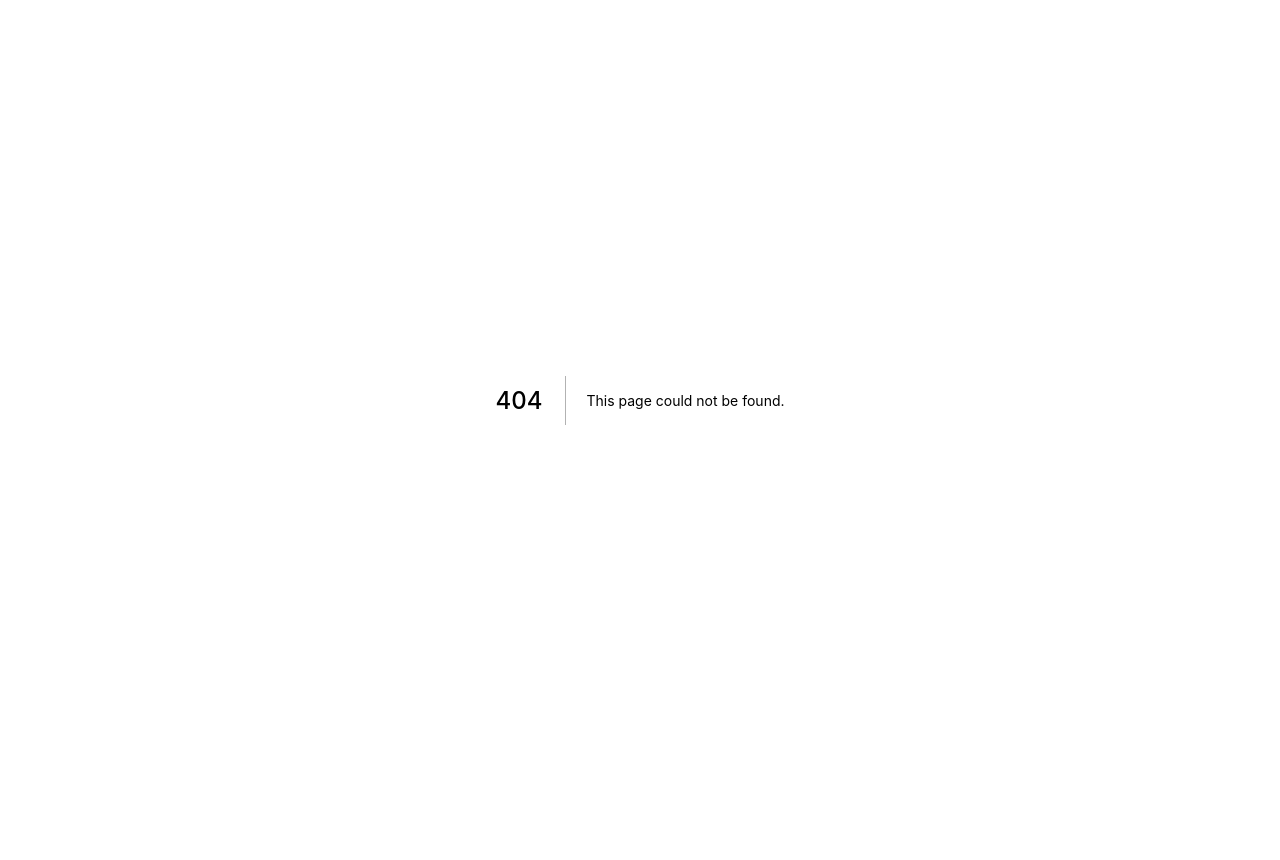
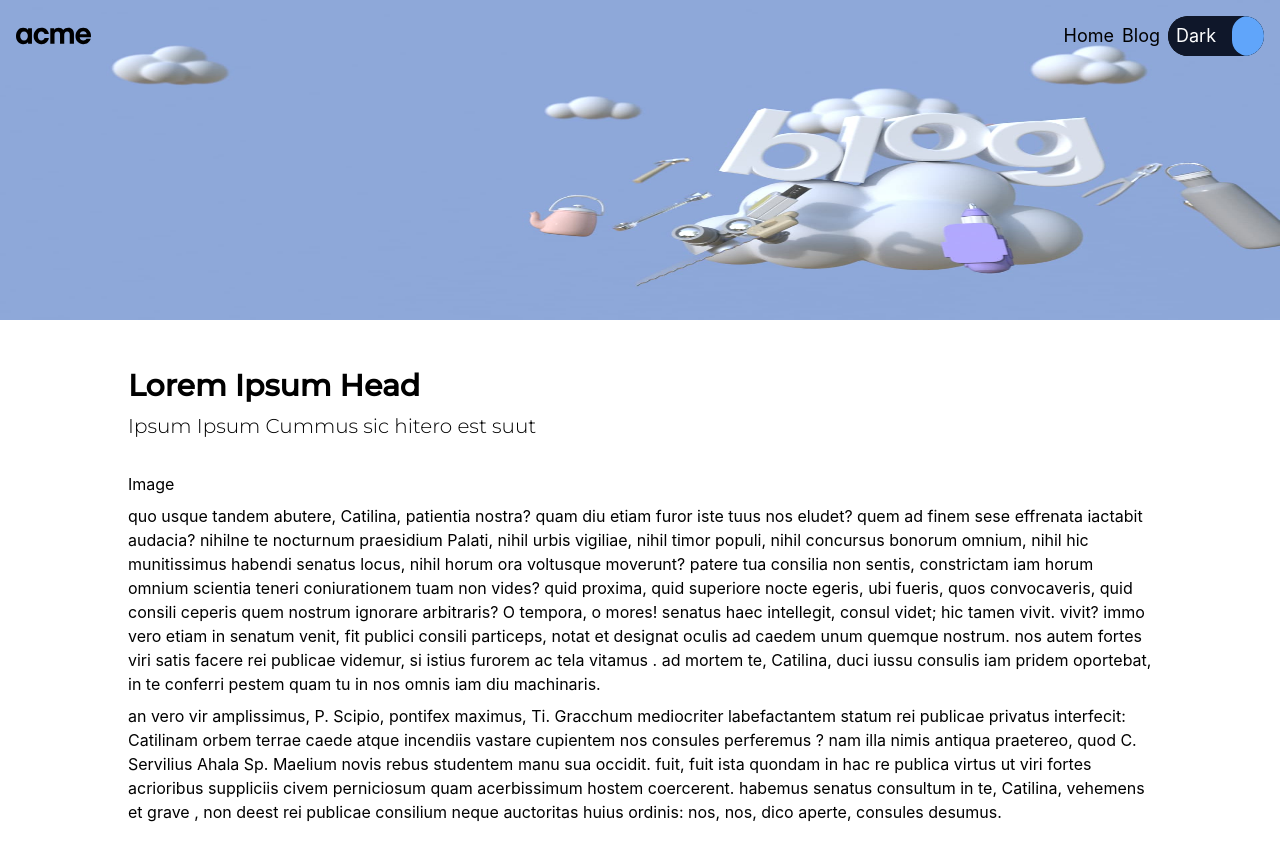
Before and after one commit to Bgallag5/acme, a Next.js app: page /article in a window 1280 px wide. Before the commit this address had no page. Shown: the top 860 px of the page. Before the commit the page ends 800 px from the top, so only its background shows below. Built offline with nearby package versions, Linux system fonts and the light colour scheme; a web font is replaced by a local one.

Commit message:
dark toggle style

```diff
--- a/components/Blog/BlogArticle.js
+++ b/components/Blog/BlogArticle.js
@@ -4,7 +4,7 @@ import Image from "next/image";
 export default function BlogArticle(props) {
   const { title, className, img, id } = props;
   return (
-    <div id={id} className={`bg-slate-100  shadow-md relative w-auto h-auto flex flex-col text-left dark:bg-white rounded ${className} cursor-pointer hover:bg-slate-300`}>
+    <div id={id} className={`bg-slate-100  shadow-md hover:shadow-xl relative w-auto h-auto flex flex-col text-left dark:bg-white rounded ${className} cursor-pointer `}>
       <Image
         className="rounded shadow-lg shadow-black"
         src={require(`../../assets/images/${img}`)}
--- a/components/Blog/FeaturedArticle.js
+++ b/components/Blog/FeaturedArticle.js
@@ -4,12 +4,12 @@ import Blog1 from "../../assets/images/blog-1.jpg";
 
 export default function FeaturedArticle() {
   return (
-    <div className="h-64  relative flex flex-row gap-4 m-auto w-5/6 justify-center my-12 mb-24">
+    <div className="h-64 hover:outline hover:dark:outline-white cursor-pointer  hover:shadow-lg rounded-md border-black relative flex flex-row gap-4 m-auto w-5/6 justify-center my-12 mb-24">
       <div className="h-full relative w-2/5 rounded shadow-md">
         <Image className="rounded-md" src={Blog1} alt={"blog"} layout={'fill'} />
       </div>
       <div className='p-2 flex flex-col gap-1 flex-1 justify-center'>
-        <h2 className='blog-title'>Title</h2>
+        <h2 className='blog-title'>Featured Article</h2>
         <p className='blog-text'>Article text about the stuff</p>
         <div className='text-tiny dark:text-white flex flex-row mt-10 gap-1'>
             <p>Oct 8</p>
--- a/components/CTA.js
+++ b/components/CTA.js
@@ -24,7 +24,7 @@ export default function CTA() {
           <h1 className="mons text-3xl text-white dark:text-slate-900 font-bold tracking-wide mb-1">Join Our News Letter</h1>
           <p className="mons text-white dark:text-slate-900">{"Lorem ipsum dolor sit amet, consectetur adipiscing elit, sed do eiusmod tempor incididunt ut labore et dolore magna aliqua."}</p>
           <input className='cta__input w-72 mt-[10%] dark:text-slate-900 dark:placeholder:text-black'  placeholder='Email' />
-          <button className="w-48 p-2 shadow-sm shadow-gray-900  text-white rounded bg-indigo-400 dark:bg-indigo-600 mt-1 active:translate-y-[1px]">Subscribe</button>
+          <button className="w-48 p-2 shadow-sm shadow-gray-900  text-white rounded bg-indigo-400 dark:bg-indigo-600 mt-1 active:translate-y-[1px]">Join</button>
           </div>
         </div>
       </div>
--- a/components/Header.js
+++ b/components/Header.js
@@ -40,7 +40,7 @@ export default function Header(props) {
               onChange={handleToggleDarkMode}
               className={"dark-mode-input"}
             ></input>
-            <label htmlFor="dark-mode" className="dark-mode-label"></label>
+            <label htmlFor="dark-mode" className="dark-mode-label"><div className="dot"></div></label>
           </ul>
         </nav>
       </div>
--- /dev/null
+++ b/pages/article.js
@@ -0,0 +1,19 @@
+import React from 'react';
+import Header from '../components/Header';
+
+export default function Article() {
+  return (
+    <div className='app__container h-auto'>
+        <Header className={'blog__header'} />
+        <div className='h-auto min-h-screen m-auto w-4/5'>
+        <div className='flex flex-col gap-2 my-12 relative'>
+            <h1 className='text-black text-3xl font-semibold mons'>Lorem Ipsum Head</h1>
+            <h2 className='text-black text-xl font-light mons  mb-6'>Ipsum Ipsum Cummus sic hitero est suut</h2>
+            <div className='article__img-container right-0 top-0'>Image</div>
+            <p className='text-base '>{"   "} quo usque tandem abutere, Catilina, patientia nostra? quam diu etiam furor iste tuus nos eludet? quem ad finem sese effrenata iactabit audacia? nihilne te nocturnum praesidium Palati, nihil urbis vigiliae, nihil timor populi, nihil concursus bonorum omnium, nihil hic munitissimus habendi senatus locus, nihil horum ora voltusque moverunt? patere tua consilia non sentis, constrictam iam horum omnium scientia teneri coniurationem tuam non vides? quid proxima, quid superiore nocte egeris, ubi fueris, quos convocaveris, quid consili ceperis quem nostrum ignorare arbitraris? O tempora, o mores! senatus haec intellegit, consul videt; hic tamen vivit. vivit? immo vero etiam in senatum venit, fit publici consili particeps, notat et designat oculis ad caedem unum quemque nostrum. nos autem fortes viri satis facere rei publicae videmur, si istius furorem ac tela vitamus . ad mortem te, Catilina, duci iussu consulis iam pridem oportebat, in te conferri pestem  quam tu in nos  omnis iam diu  machinaris.</p>
+            <p>an vero vir amplissimus, P. Scipio, pontifex maximus, Ti. Gracchum mediocriter labefactantem statum rei publicae privatus interfecit: Catilinam  orbem terrae caede atque incendiis vastare cupientem nos consules perferemus ? nam illa nimis antiqua praetereo, quod  C. Servilius Ahala Sp. Maelium novis rebus studentem manu sua occidit. fuit, fuit ista quondam in hac re publica virtus ut viri fortes acrioribus suppliciis civem perniciosum quam acerbissimum hostem coercerent. habemus  senatus consultum in te, Catilina, vehemens et grave , non deest rei publicae consilium neque auctoritas huius ordinis: nos, nos, dico aperte, consules desumus.</p>
+        </div>
+        </div>
+    </div>
+  )
+}
--- a/styles/components/_button.scss
+++ b/styles/components/_button.scss
@@ -18,17 +18,21 @@
 
   .dark-mode-label {
     transition: all 0.5s ease-in-out;
-    @apply relative w-24 h-10 bg-white overflow-hidden rounded-full cursor-pointer;
+    @apply relative w-24 h-10 bg-black justify-end flex flex-row overflow-hidden rounded-full cursor-pointer;
     &::before {
       content: "Dark";
-      transition: all 0.5s ease-in-out;
-      @apply absolute text-white opacity-100 text-center content-center flex flex-col justify-center items-center h-full w-full top-0 left-auto rounded-full bg-slate-900 transition-all duration-500;
+      transition: all 0.5s ease-in;
+      @apply absolute text-white text-left opacity-100 pl-2  flex flex-col justify-center  h-full w-full top-0 left-auto rounded-full bg-slate-900 transition-all duration-500;
     }
     &::after {
       content: "Light";
-      transition: all 0.5s ease-in-out;
-      @apply absolute text-center invisible content-center flex flex-col justify-center items-center h-full w-0 top-0 left-auto rounded-full bg-slate-100 text-slate-900 transition-all duration-500;
+      transition: all 0.5s ease-in;
+      transform: translateX(100%);
+      @apply absolute invisible text-right flex flex-col justify-center pr-2 h-full w-full top-0 left-auto rounded-full bg-slate-100 text-slate-900 transition-all duration-500;
     }
+
+
+
   }
   .dark-mode-input {
     transition: all 0.5s ease-in-out;
@@ -37,14 +41,26 @@
     @apply relative bg-black invisible;
 
     &:checked + label {
+        @apply justify-start bg-white;
       &::before {
-        width: 0;
+        // width: 0;
+        transform: translateX(-100%);
         visibility: hidden;
       }
       &::after {
         width: 100%;
+        transform: translateX(0%);
         visibility: visible;
       }
     }
   }
+
+
+
+  .dot{
+    transition: all 0.5s ease-in-out;
+      @apply  absolute bg-blue-400 h-full w-1/3 rounded-full z-20;
+
+  }
+
 }
--- a/styles/pages/_blog.scss
+++ b/styles/pages/_blog.scss
@@ -24,3 +24,8 @@
     }
   }
 }
+
+
+.article__img-container{
+
+}
--- a/styles/style.css
+++ b/styles/style.css
@@ -102,17 +102,18 @@ a {
   }
   .dark-mode-label {
     transition: all 0.5s ease-in-out;
-    @apply relative w-24 h-10 bg-white overflow-hidden rounded-full cursor-pointer;
+    @apply relative w-24 h-10 bg-black justify-end flex flex-row overflow-hidden rounded-full cursor-pointer;
   }
   .dark-mode-label::before {
     content: "Dark";
-    transition: all 0.5s ease-in-out;
-    @apply absolute text-white opacity-100 text-center content-center flex flex-col justify-center items-center h-full w-full top-0 left-auto rounded-full bg-slate-900 transition-all duration-500;
+    transition: all 0.5s ease-in;
+    @apply absolute text-white text-left opacity-100 pl-2  flex flex-col justify-center  h-full w-full top-0 left-auto rounded-full bg-slate-900 transition-all duration-500;
   }
   .dark-mode-label::after {
     content: "Light";
-    transition: all 0.5s ease-in-out;
-    @apply absolute text-center invisible content-center flex flex-col justify-center items-center h-full w-0 top-0 left-auto rounded-full bg-slate-100 text-slate-900 transition-all duration-500;
+    transition: all 0.5s ease-in;
+    transform: translateX(100%);
+    @apply absolute invisible text-right flex flex-col justify-center pr-2 h-full w-full top-0 left-auto rounded-full bg-slate-100 text-slate-900 transition-all duration-500;
   }
   .dark-mode-input {
     transition: all 0.5s ease-in-out;
@@ -120,13 +121,21 @@ a {
     display: none;
     @apply relative bg-black invisible;
   }
+  .dark-mode-input:checked + label {
+    @apply justify-start bg-white;
+  }
   .dark-mode-input:checked + label::before {
-    width: 0;
+    transform: translateX(-100%);
     visibility: hidden;
   }
   .dark-mode-input:checked + label::after {
     width: 100%;
+    transform: translateX(0%);
     visibility: visible;
+  }
+  .dot {
+    transition: all 0.5s ease-in-out;
+    @apply absolute bg-blue-400 h-full w-1/3 rounded-full z-20;
   }
 }
 @layer base {
```
Also changed, not shown: 1 other file (tests, documents, lock files or other folders).
